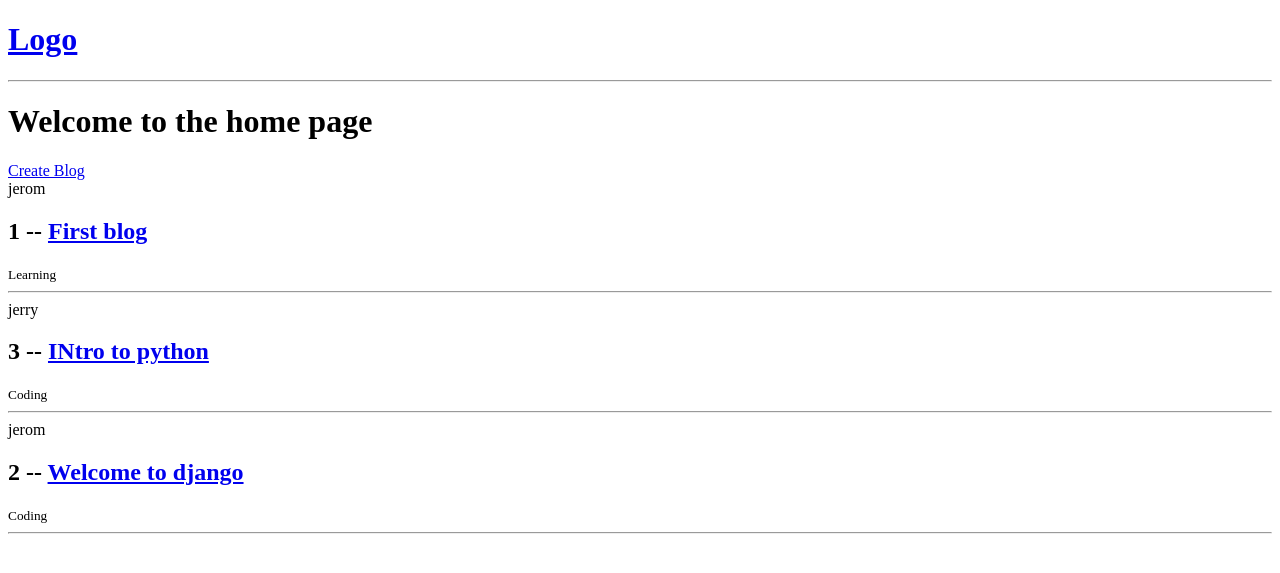
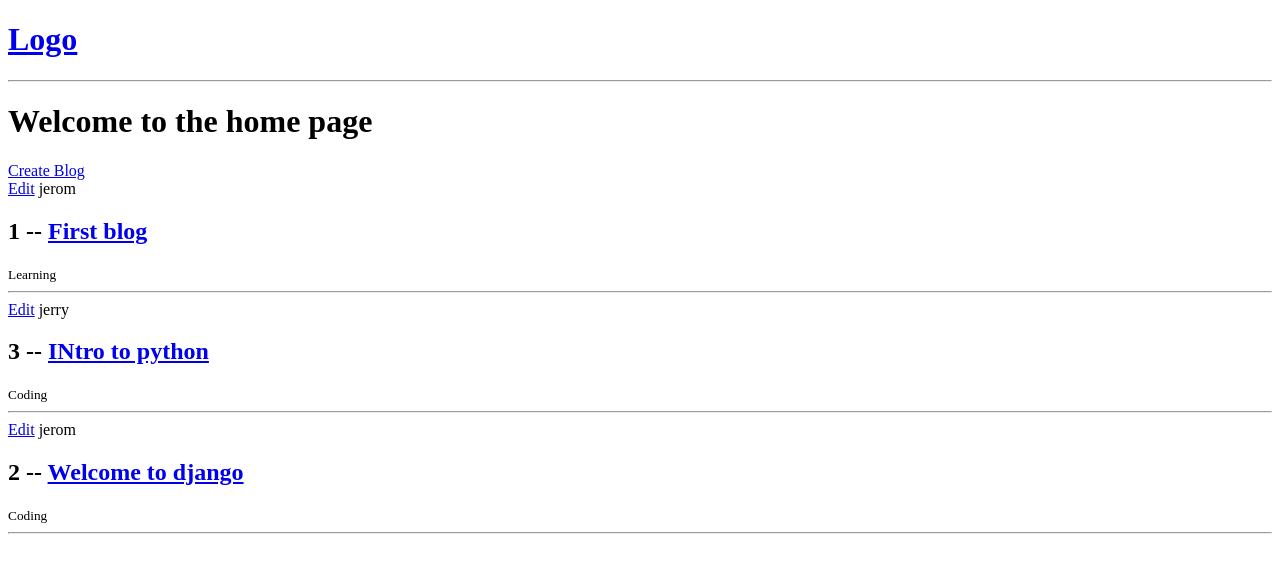
Before and after one commit to lordgrim18/studyjams_Django, a Django app: page / in a window 1280 px wide. Shown: the top 573 px of the page. Run offline with Django 5.2, Linux system fonts and the light colour scheme; data comes from the database, SQL or seed files in the repository; both versions use the stored data as it was after the commit.

Commit message:
feat(base.templates): add edit blog button

```diff
--- a/base/templates/base/home.html
+++ b/base/templates/base/home.html
@@ -10,6 +10,7 @@
     <a href="{% url 'create-blog' %}">Create Blog</a>
     <div>
         {% for blog in blogs %}
+            <a href="{% url 'update-blog' blog.id %}">Edit</a>
             <span>{{ blog.author.username }}</span>
             <h2>
                 {{blog.id}} -- <a href="{% url 'blog' blog.id %}">{{ blog.title }}</a>
```
Also changed, not shown: db.sqlite3.
